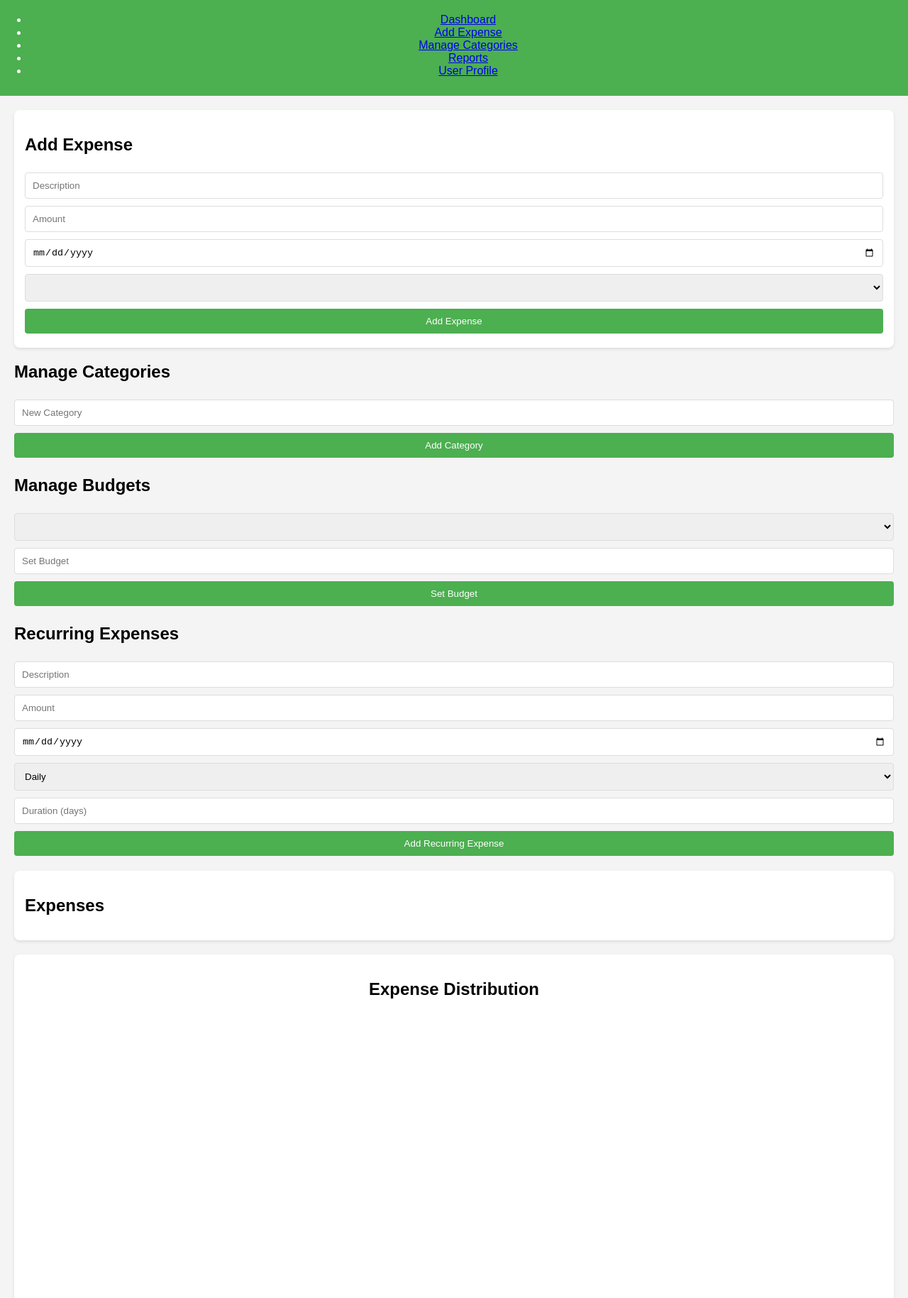
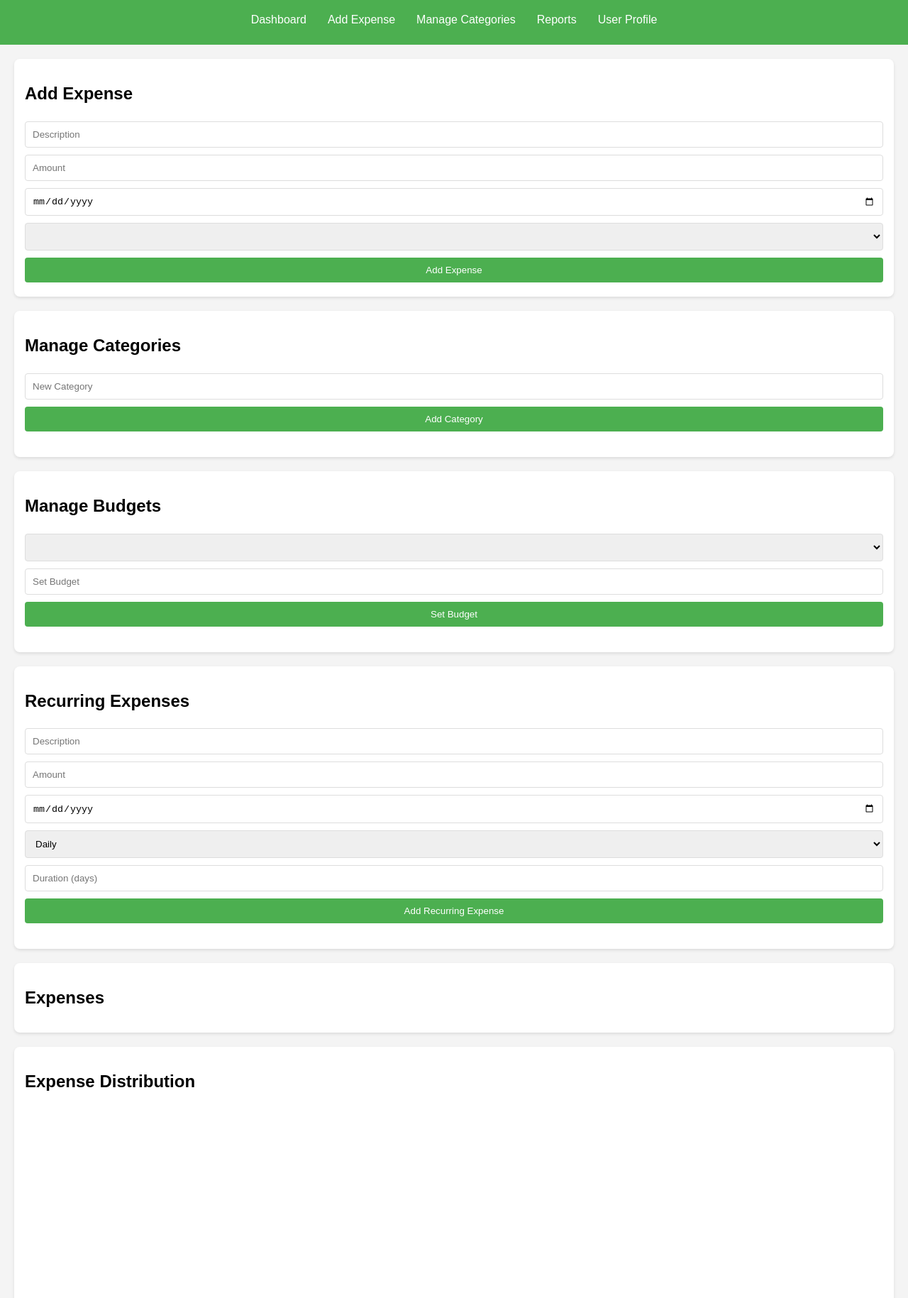
Before and after one commit to Kevin-The-Dev/Expenses-Management-System2, a plain HTML site: page index.html in a window 1280 px wide. Shown: the part 71-1900 px from the top of the page at 71% size. Drawn offline with nearby package versions, Linux system fonts and the light colour scheme.

Commit message:
Update styles.css

```diff
--- a/styles.css
+++ b/styles.css
@@ -12,11 +12,27 @@ header {
     text-align: center;
 }
 
+nav ul {
+    display: flex;
+    justify-content: center;
+    list-style: none;
+    padding: 0;
+}
+
+nav ul li {
+    margin: 0 15px;
+}
+
+nav ul li a {
+    color: white;
+    text-decoration: none;
+}
+
 main {
     padding: 20px;
 }
 
-#expense-form, #expense-list {
+#expense-form, #manage-categories, #budget-management, #recurring-expenses, #expense-list, #expense-chart, #expense-reports, #export-import {
     margin-bottom: 20px;
     background: white;
     padding: 15px;
@@ -44,36 +60,37 @@ form button:hover {
     background-color: #45a049;
 }
 
-#expenses {
+#expenses, #categoryList, #budgetList, #recurringList, #reportList {
     list-style: none;
     padding: 0;
 }
 
-#expenses li {
+#expenses li, #categoryList li, #budgetList li, #recurringList li, #reportList li {
     padding: 10px;
     border-bottom: 1px solid #ddd;
 }
 
-#expenses li:last-child {
+#expenses li:last-child, #categoryList li:last-child, #budgetList li:last-child, #recurringList li:last-child, #reportList li:last-child {
     border-bottom: none;
 }
-#expense-chart {
-    margin-top: 20px;
-    background: white;
-    padding: 15px;
+
+#auth-modal {
+    position: fixed;
+    top: 0;
+    left: 0;
+    width: 100vw;
+    height: 100vh;
+    background-color: rgba(0, 0, 0, 0.5);
+    display: flex;
+    justify-content: center;
+    align-items: center;
+}
+
+#auth-container {
+    background-color: white;
+    padding: 20px;
     border-radius: 8px;
-    box-shadow: 0 2px 4px rgba(0,0,0,0.1);
+    box-shadow: 0 2px 4px rgba(0, 0, 0, 0.1);
+    width: 300px;
     text-align: center;
 }
-
-#expense-chart h2 {
-    margin-bottom: 15px;
-}
-
-#expensePieChart {
-    width: 100% !important;
-    max-width: 600px;
-    height: 400px;
-    max-height: 400px;
-    margin: 0 auto;
-}
```
